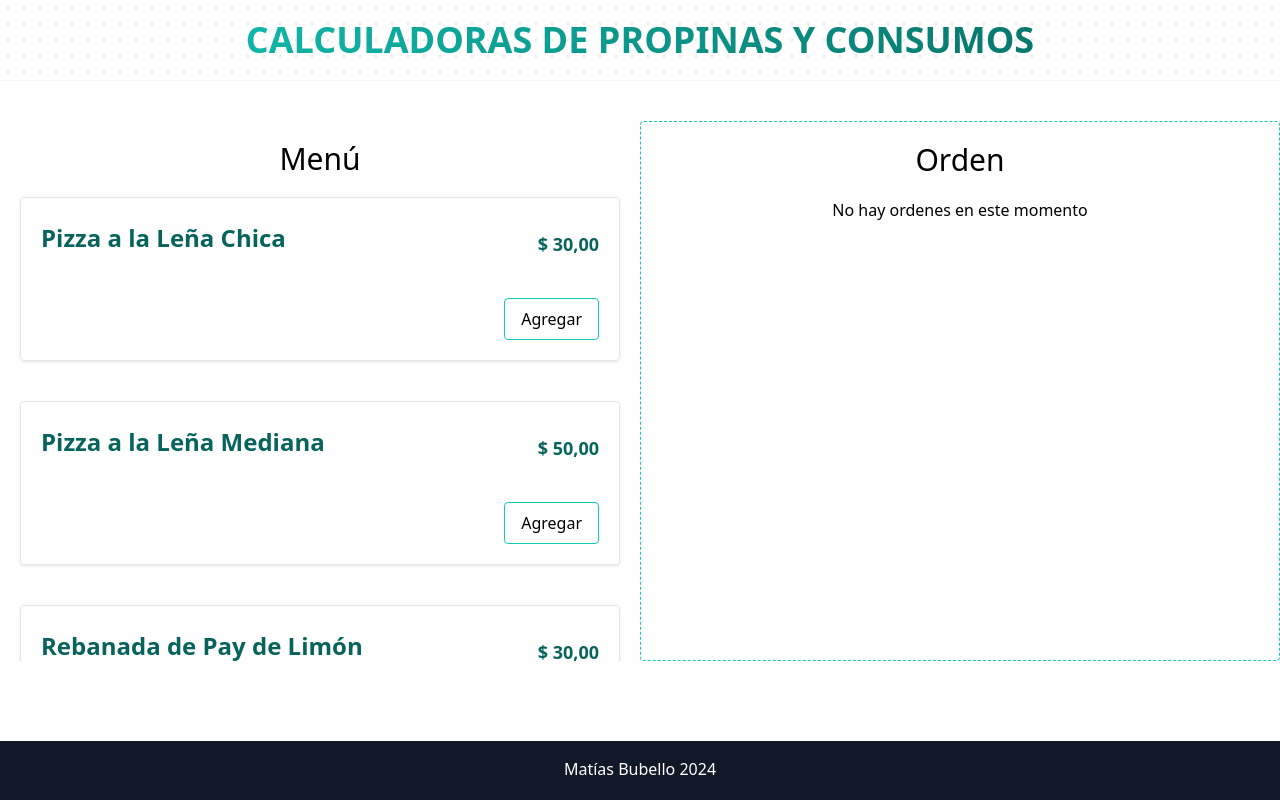
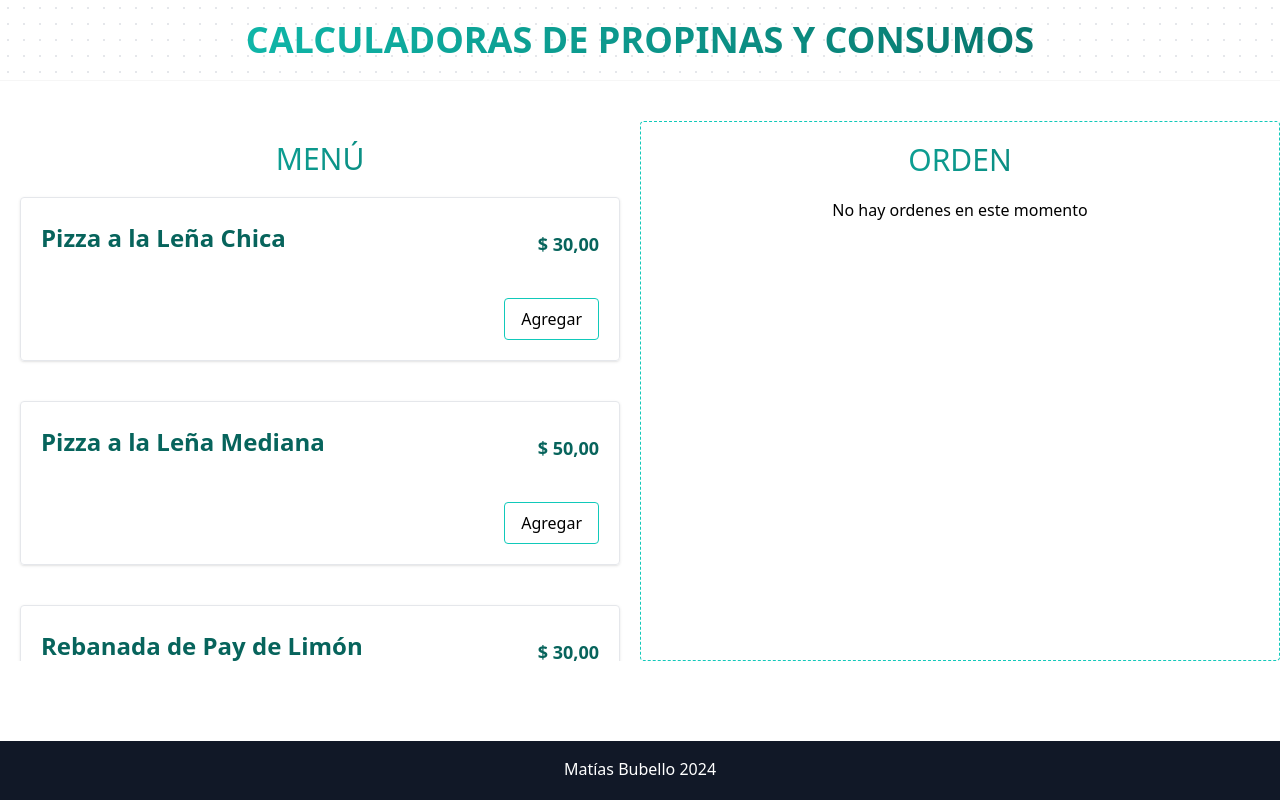
Before and after one commit to MattEzekiel/Calculadora-Propinas, a React (Vite) app: page / in a window 1280 px wide. Built offline with nearby package versions, Linux system fonts and the light colour scheme.

Commit message:
h2 styles

```diff
--- a/src/components/H2.tsx
+++ b/src/components/H2.tsx
@@ -3,7 +3,14 @@ type Props = {
 };
 
 function H2({ text }: Props) {
-  return <h2 className={"mb-5 text-3xl text-center"}>{text}</h2>;
+  return (
+    <h2
+      className={
+        "mb-5 text-3xl text-center bg-gradient-to-r from-primary to-tertiary text-transparent bg-clip-text uppercase"
+      }>
+      {text}
+    </h2>
+  );
 }
 
 export default H2;
```
